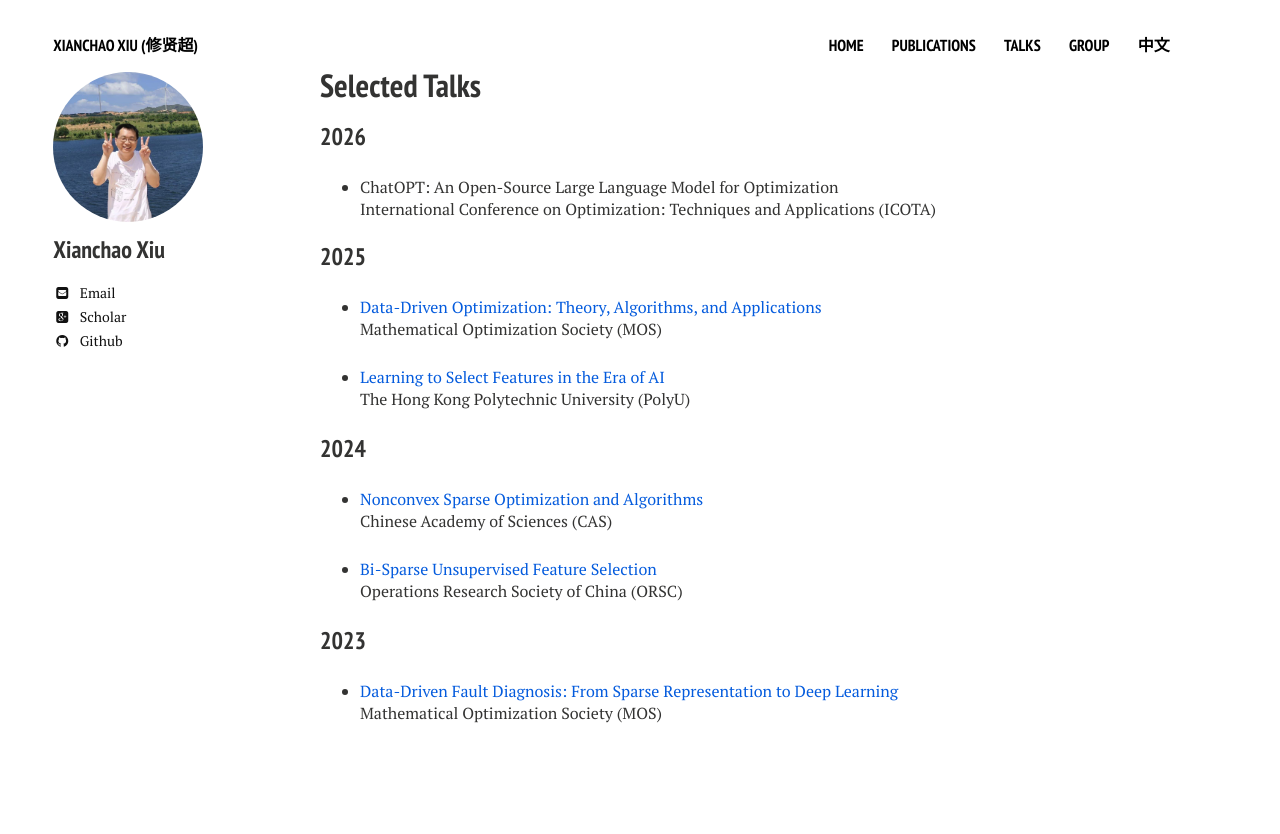
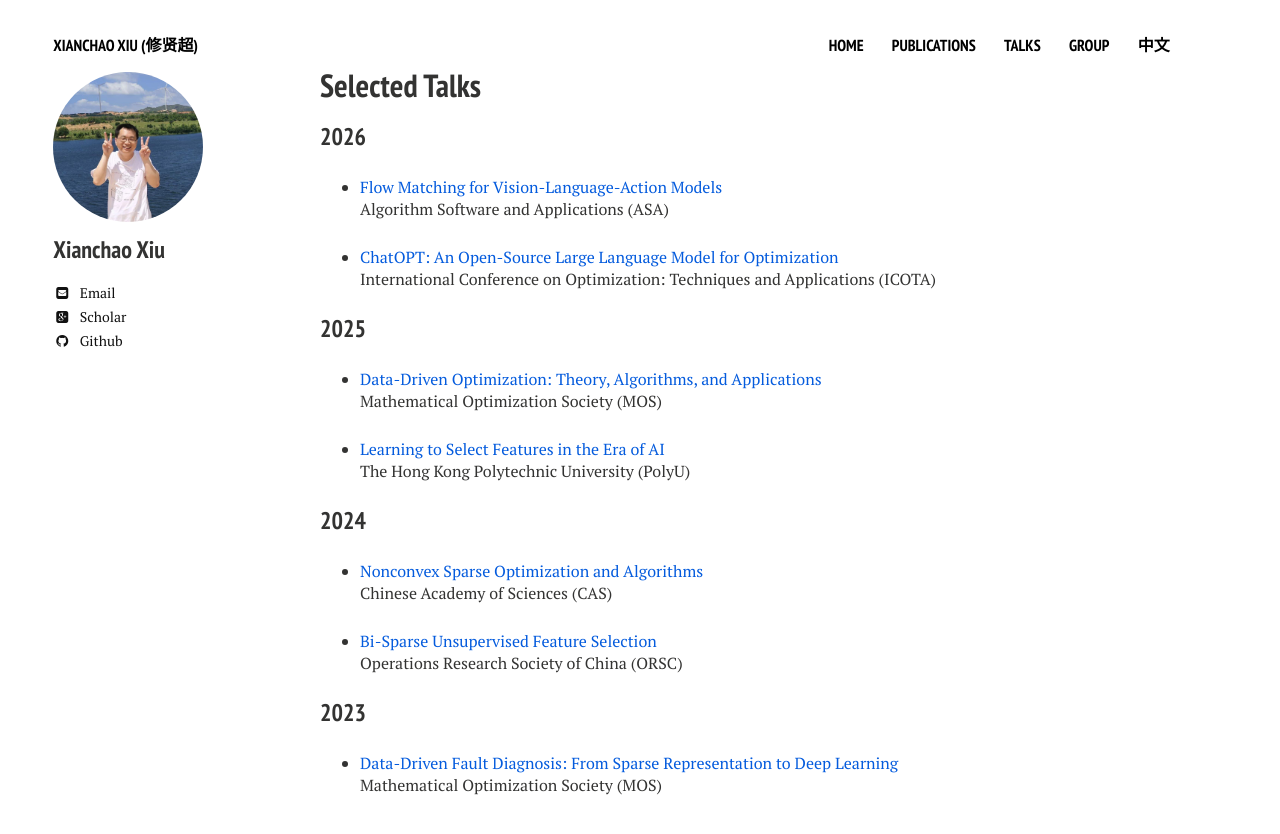
Before and after one commit to xianchaoxiu/xianchaoxiu.github.io, a Jekyll site: the page built from talks/index.md, in a window 1280 px wide. Shown: the top 834 px of the page. Built offline with Jekyll 4.4.1, drawn with Linux system fonts in a browser that asks for light colours; nearby versions of some CDN libraries.

Commit message:
Update index.md

```diff
--- a/talks/index.md
+++ b/talks/index.md
@@ -11,8 +11,11 @@ share: false
 
 ### 2026
 
-* ChatOPT: An Open-Source Large Language Model for Optimization <br>
- International Conference on Optimization: Techniques and Applications (ICOTA) <br>
+* <a href="../talks/2026-ASA.pdf" class="textlink" target="_blank"> Flow Matching for Vision-Language-Action Models </a> <br>
+Algorithm Software and Applications (ASA)
+
+* <a href="../talks/2026-ICOTA.pdf" class="textlink" target="_blank"> ChatOPT: An Open-Source Large Language Model for Optimization </a> <br>
+International Conference on Optimization: Techniques and Applications (ICOTA) <br>
 
 
 
```
